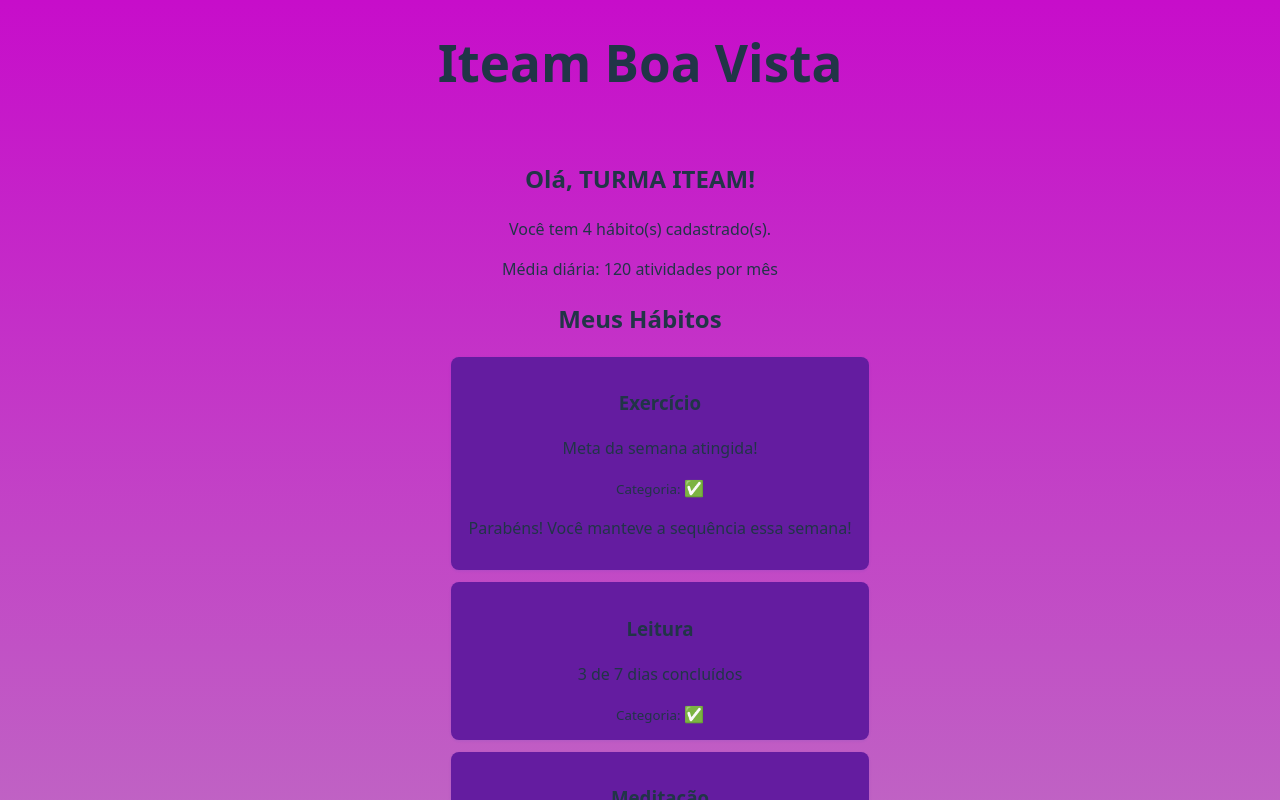
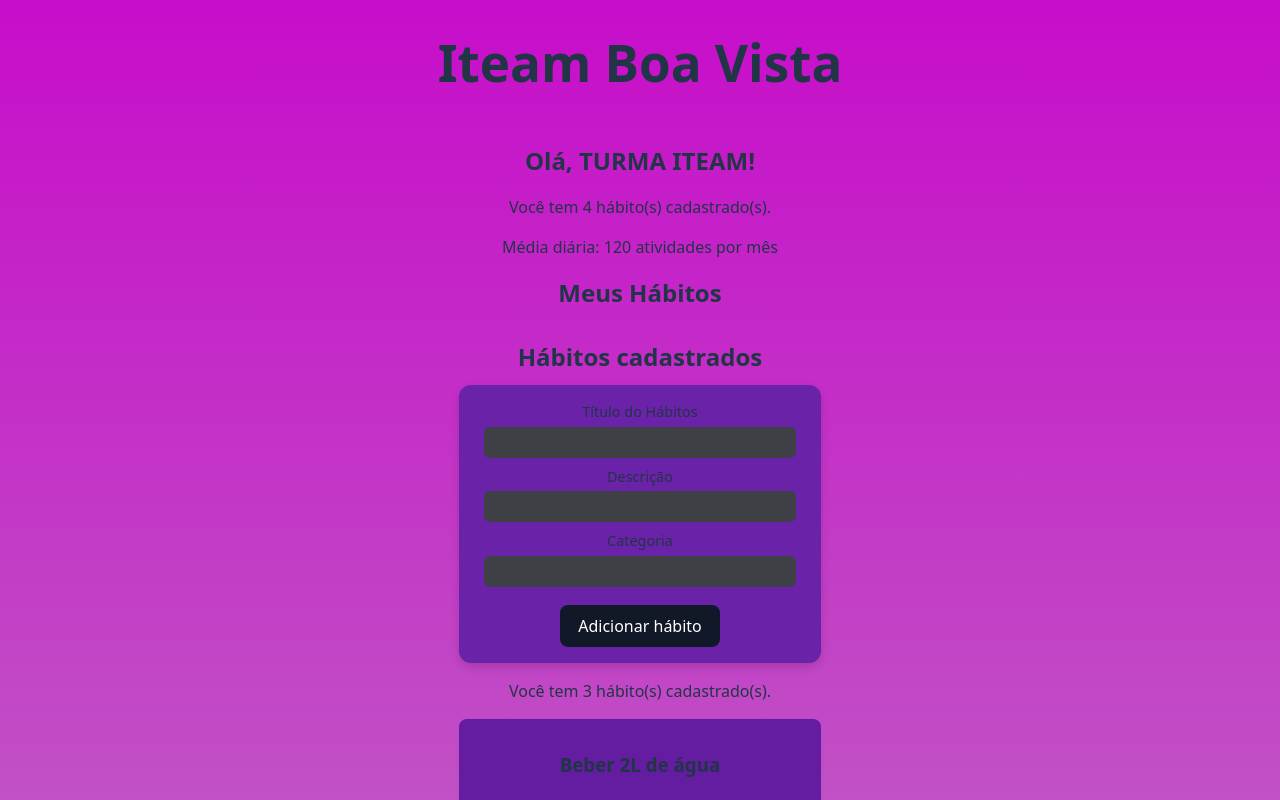
Before and after one commit to letxiz/my-daily-habits, a React (Vite) app: page / in a window 1280 px wide. Shown: the top 800 px of the page. Built offline with nearby package versions, Linux system fonts and the light colour scheme.

Commit message:
feat: implementar formulário para adicionar e remover hábitos + ajustes de estilo

```diff
--- a/src/App.css
+++ b/src/App.css
@@ -36,9 +36,13 @@ footer {
  max-width: 500px;
 }
 main, section {
-  padding: 16px;
+  padding: 8px 16px;
   max-width: 800px;
   margin: 0 auto;
+}
+h2 {
+  margin-top: 10px;
+  margin-bottom: 10px;
 }
 .habit-card {
  background-color: #641ca0;
@@ -52,3 +56,49 @@ main, section {
 .habit-card:hover{
   color: #b58cd2;
 }
+.habit-form {
+  background-color: #6a23a8;
+  padding: 16px;
+  border-radius: 12px;
+  box-shadow: 0 4px 10px rgba(0,0,0,0.15);
+  margin-bottom: 16px;
+}
+
+.habit-form label {
+  display: block;
+  margin-bottom: 8px;
+  font-size: 0.9rem;
+}
+
+.habit-form input {
+  width: 90%;
+  padding: 8px;
+  margin-top: 4px;
+  border-radius: 6px;
+  border: none;
+  background-color: #3f3f46;
+  color: white;
+}
+
+.habit-form button {
+  margin-top: 10px;
+  padding: 10px 18px;
+  border-radius: 8px;
+  border: none;
+  background-color: #111827;
+  color: white;
+  cursor: pointer;
+  transition: 0.2s;
+
+}
+.habit-form button:hover{
+  background-color: #000;
+}
+.habit-card small{
+  display: block;
+  margin-top: 8px;
+}
+
+.habit-card button{
+  margin-top: 10px;
+}
--- a/src/components/HabitCard.jsx
+++ b/src/components/HabitCard.jsx
@@ -1,30 +1,22 @@
-function HabitCard({ titulo, meta, ativo = true, diasFeitos = 0, categoria = ' ' }) {
- const metaAtingida = diasFeitos >= meta
-
-
- const mensagemMeta = metaAtingida
-   ? 'Meta da semana atingida!'
-   : `${diasFeitos} de ${meta} dias concluídos`
-
+function HabitCard({ titulo, descricao, categoria, onRemover }) {
+  const destaque = categoria === 'Saúde'
 
   return (
     <div className="habit-card">
       <h3>{titulo}</h3>
-     <p>{mensagemMeta}</p>
-     <small>Categoria: { categoria } </small>
+      <p>{descricao}</p>
+      <small>
+        Categoria: {categoria}
+        {destaque && ' ⭐'}
+      </small>
 
-
-     {/* Ternário: dois resultados possíveis */}
-     <span>{ativo ? '✅ ' : '⏸️ '}</span>
-
-
-     {/* &&: um resultado ou nada */}
-     {metaAtingida && (
-       <p>Parabéns! Você manteve a sequência essa semana!</p>
+      {onRemover && (
+        <button type="button" onClick={onRemover}>
+          Remover
+        </button>
       )}
     </div>
   )
 }
 
-
 export default HabitCard
--- a/src/components/HabitList.jsx
+++ b/src/components/HabitList.jsx
@@ -1,31 +1,101 @@
+import { useState } from 'react'
 import HabitCard from './HabitCard'
 
 
-function HabitList({ habits }) {
- // Guard clause 1: protege contra undefined ou null
- if (!habits) return null
+function HabitList() {
+  const [habits, setHabits] = useState([
+    { id: 1, titulo: 'Beber 2L de água', descricao: 'Ao longo do dia', categoria: 'Saúde' },
+    { id: 2, titulo: 'Ler 20 minutos', descricao: 'Livro ou artigo', categoria: 'Estudo' },
+    { id: 3, titulo: 'Caminhar 30 minutos', descricao: 'Depois do trabalho', categoria: 'Exercício' },
+  ])
 
+  const removerHabit = (id) => {
+    setHabits(habits.filter(habit => habit.id !== id))
+  }
+  const [novoTitulo, setNovoTitulo] = useState('')
+  const [novaDescricao, setNovaDescricao] = useState('')
+  const [novaCategoria, setNovaCategoria] = useState('')
 
- // Guard clause 2: mensagem amigável para lista vazia
- if (habits.length === 0) {
-   return <p>Nenhum hábito cadastrado ainda. Que tal começar?</p>
+  const adicionarHabit = (event) => {
+    event.preventDefault()
+
+    if (!novoTitulo.trim()) {
+      // Validação básica: título é obrigatório
+      alert('Informe um título para o hábito.')
+      return
+    }
+    const novoHabit = {
+      id: Date.now(), // id simples baseado em timestamp
+      titulo: novoTitulo,
+      descricao: novaDescricao,
+      categoria: novaCategoria || 'Geral',
+    }
+
+    setHabits([...habits, novoHabit])
+
+      // limpar campos
+    setNovoTitulo('')
+    setNovaDescricao('')
+    setNovaCategoria('')
 }
 
 
   return (
-   <ul>
-     {habits.map((habit) => (
+    <section>
+      <h2>Hábitos cadastrados</h2>
+
+      <form onSubmit={adicionarHabit} className="habit-form">
+        <div>
+          <label>
+            Título do Hábitos
+            <input
+              type='text'
+              value={novoTitulo}
+              onChange={(e)=> setNovoTitulo(e.target.value)}
+              />
+          </label>
+        </div>
+
+        <div>
+          <label>
+            Descrição
+            <input
+            type='text'
+            value={novaDescricao}
+            onChange={(e) => setNovaDescricao(e.target.value)}
+            />
+          </label>
+        </div>
+
+        <div>
+          <label>
+            Categoria
+            <input
+            type='text'
+            value={novaCategoria}
+            onChange={(e) => setNovaCategoria(e.target.value)}
+            />
+          </label>
+        </div>
+
+        <button type='submit'> Adicionar hábito</button>
+      </form>
+
+      {habits.length === 0
+        ? <p>Nenhum hábito cadastrado ainda.</p>
+        : <p>Você tem {habits.length} hábito(s) cadastrado(s).</p>}
+
+      {habits.map(habit => (
         <HabitCard
           key={habit.id}
           titulo={habit.titulo}
-         meta={habit.meta}
-         ativo={habit.ativo}
-         diasFeitos={habit.diasFeitos}
+          descricao={habit.descricao}
+          categoria={habit.categoria}
+          onRemover={() => removerHabit(habit.id)}
           />
       ))}
-   </ul>
+    </section>
   )
 }
 
-
 export default HabitList
```
Lines whose indentation alone changed are shown as unchanged.
